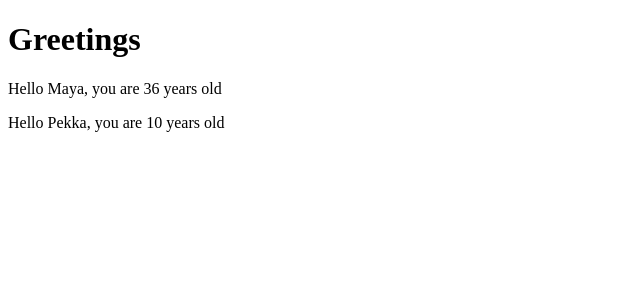
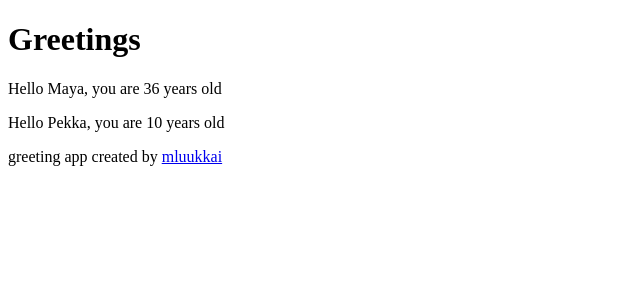
Before and after one commit to OskaNiiranen/01-part1, a React (Vite) app: page / in a window 1280 px wide. Shown: the top 300 px of the page, without its empty margins (0-640 px from the left). Built offline with nearby package versions, Linux system fonts and the light colour scheme.

Commit message:
Footer added.

```diff
--- a/src/App.jsx
+++ b/src/App.jsx
@@ -1,12 +1,19 @@
 import React from "react";
 
 const Hello = (props) => {
-  console.log(props);
   return (
     <div>
       <p>
         Hello {props.name}, you are {props.age} years old
       </p>
+    </div>
+  );
+};
+
+const Footer = () => {
+  return (
+    <div>
+      greeting app created by <a href="https://github.com/mluukkai">mluukkai</a>
     </div>
   );
 };
@@ -20,6 +27,7 @@ const App = () => {
       <h1>Greetings</h1>
       <Hello name="Maya" age={26 + 10} />
       <Hello name={nimi} age={ika} />
+      <Footer /> {/* Lisää Footer-komponentti suoraan tähän */}
     </div>
   );
 };
```
Also changed, not shown: .eslintrc.cjs.
